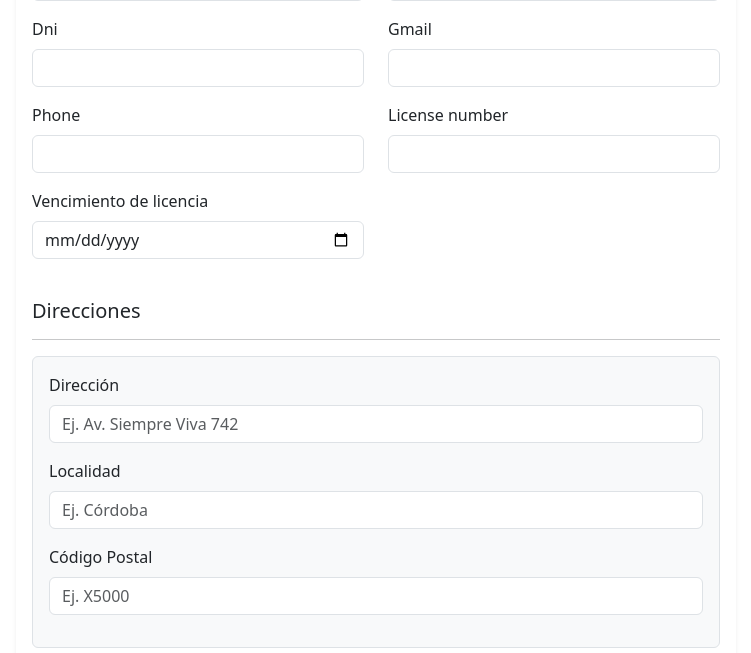
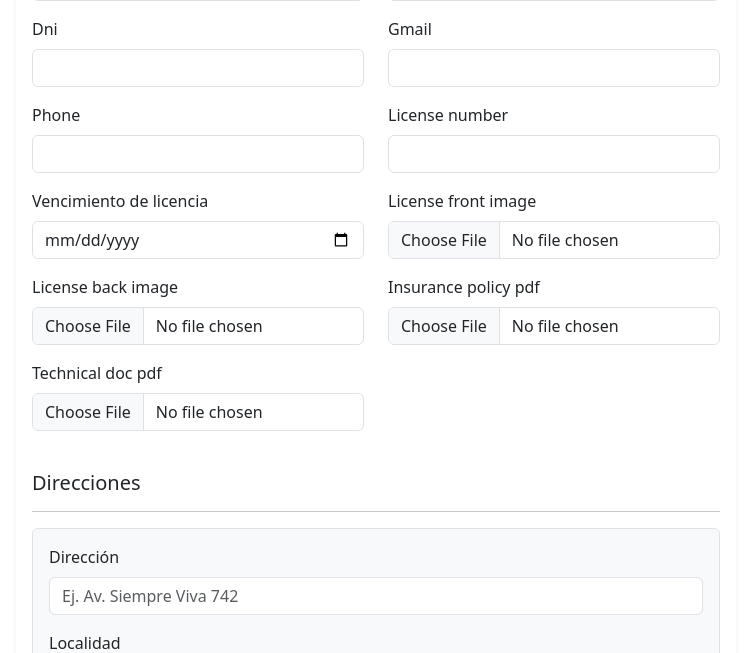
Before and after one commit to benjamacias/countSistem, a Django app: page /drivers/new/ in a window 1280 px wide. Shown: the part 263-916 px from the top of the page, without its empty margins (264-1015 px from the left). Run offline with Django 5.2, Linux system fonts and the light colour scheme; the visitor is signed in with stand-in values (Sample User, id 1); some libraries are stand-ins or nearby versions.

Commit message:
Add driver document uploads

```diff
--- a/count/trips/forms.py
+++ b/count/trips/forms.py
@@ -225,9 +225,17 @@ class DriverForm(forms.ModelForm):
             "phone",
             "license_number",
             "license_expiry",
+            "license_front_image",
+            "license_back_image",
+            "insurance_policy_pdf",
+            "technical_doc_pdf",
         ]
         widgets = {
             "license_expiry": forms.DateInput(attrs={"type": "date", "class": "form-control"}),
+            "license_front_image": forms.FileInput(attrs={"class": "form-control"}),
+            "license_back_image": forms.FileInput(attrs={"class": "form-control"}),
+            "insurance_policy_pdf": forms.FileInput(attrs={"class": "form-control", "accept": "application/pdf"}),
+            "technical_doc_pdf": forms.FileInput(attrs={"class": "form-control", "accept": "application/pdf"}),
         }
 
     def save(self, commit=True):
--- a/count/trips/models.py
+++ b/count/trips/models.py
@@ -100,6 +100,10 @@ class Driver(models.Model):
     phone = models.CharField(max_length=20, blank=True, null=True)
     license_number = models.CharField(max_length=50, unique=True, blank=True, null=True, help_text="Número de licencia del conductor")
     license_expiry = models.DateField("Vencimiento de licencia", blank=True, null=True)
+    license_front_image = models.ImageField(upload_to="drivers/licenses/", null=True, blank=True)
+    license_back_image = models.ImageField(upload_to="drivers/licenses/", null=True, blank=True)
+    insurance_policy_pdf = models.FileField(upload_to="drivers/policy/", null=True, blank=True)
+    technical_doc_pdf = models.FileField(upload_to="drivers/technical/", null=True, blank=True)
 
     def __str__(self):
         return f"{self.name} {self.surname or ''}"
--- a/count/trips/templates/drivers/driver_form.html
+++ b/count/trips/templates/drivers/driver_form.html
@@ -10,7 +10,7 @@
         <div class="card-body">
           <h3 class="mb-4">Crear Conductor con Vehículo</h3>
 
-          <form method="post">
+          <form method="post" enctype="multipart/form-data">
             {% csrf_token %}
 
             <!-- ======================= DATOS DEL CHOFER ======================= -->
--- a/count/trips/templates/drivers/driver_list.html
+++ b/count/trips/templates/drivers/driver_list.html
@@ -101,7 +101,7 @@
         <div class="modal fade" id="editDriverModal{{ driver.id }}" tabindex="-1" aria-labelledby="editDriverModalLabel{{ driver.id }}" aria-hidden="true">
           <div class="modal-dialog modal-dialog-scrollable modal-lg">
             <div class="modal-content">
-              <form method="post" action="{% url 'trips:driver_edit' driver.id %}">
+              <form method="post" enctype="multipart/form-data" action="{% url 'trips:driver_edit' driver.id %}">
                 {% csrf_token %}
                 <div class="modal-header bg-light">
                   <h5 class="modal-title" id="editDriverModalLabel{{ driver.id }}">
--- a/count/trips/views.py
+++ b/count/trips/views.py
@@ -350,7 +350,7 @@ def driver_edit(request, pk):
     driver = get_object_or_404(Driver, pk=pk)
 
     if request.method == "POST":
-        form = DriverForm(request.POST, instance=driver)
+        form = DriverForm(request.POST, request.FILES, instance=driver)
         if form.is_valid():
             form.save()
             return redirect("trips:drivers_list")  # redirige a la lista de choferes
@@ -375,7 +375,7 @@ def vehicle_create(request):
 @login_required
 def driver_create(request):
     if request.method == "POST":
-        form = DriverForm(request.POST)
+        form = DriverForm(request.POST, request.FILES)
         address_formset = DriverAddressFormSet(request.POST, prefix='addresses')
         advance_formset = DriverAdvanceFormSet(request.POST, prefix='advances')
 
```
